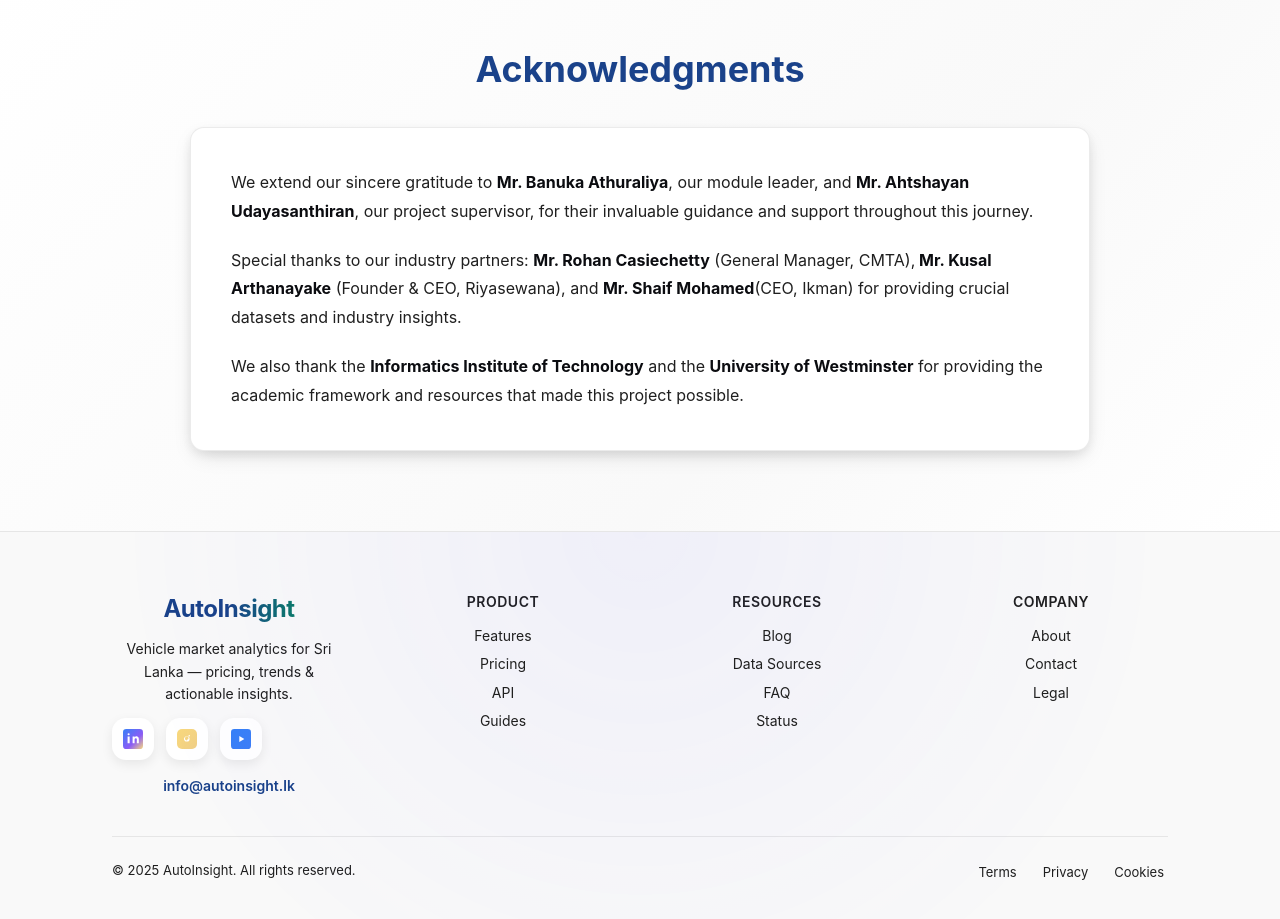
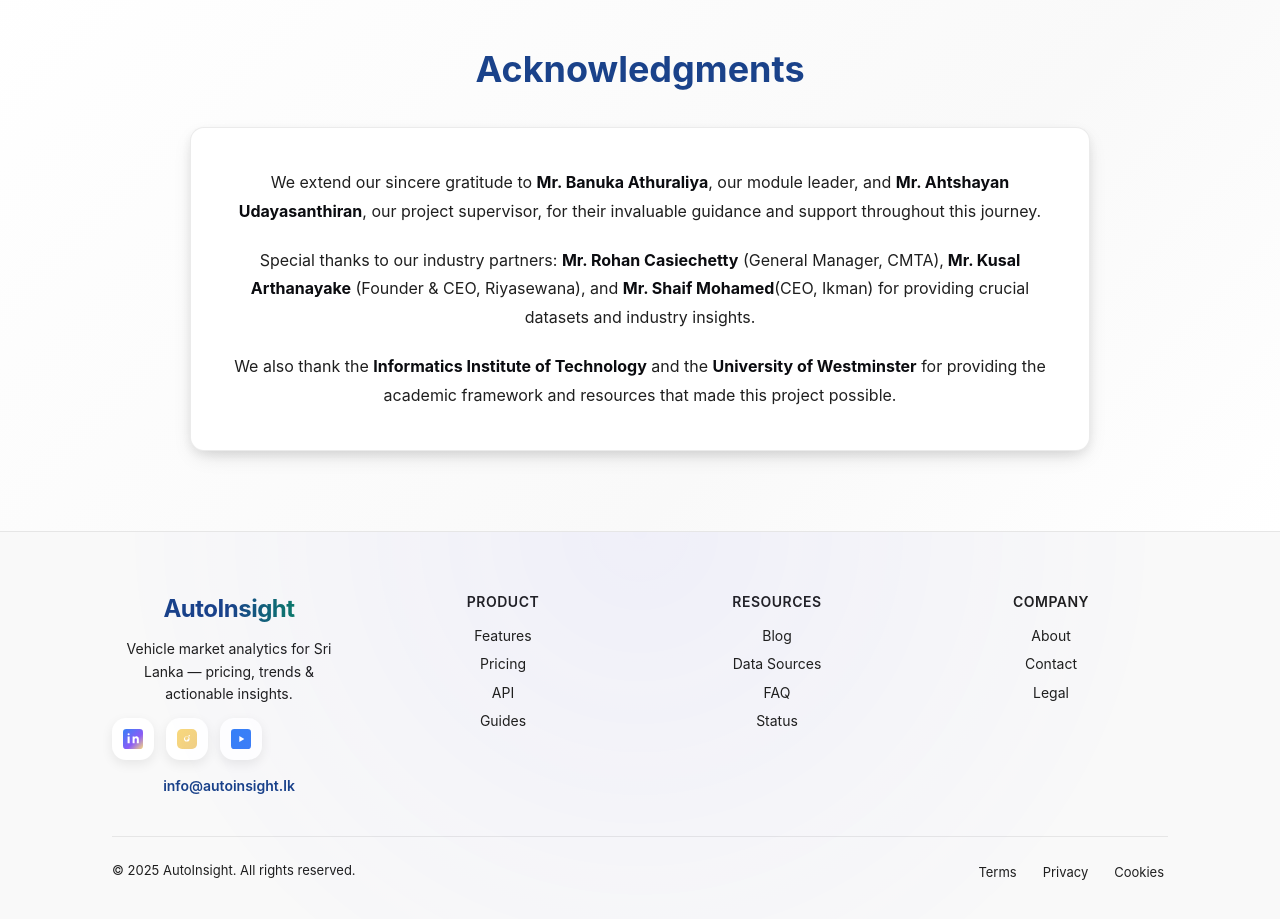
Before and after one commit to akila20040720/autoinsightcs70, a React (Vite) app in the folder cs70/: page /about in a window 1280 px wide. Shown: the part 4300-5219 px from the top of the page. Built offline with nearby package versions, Linux system fonts and the light colour scheme.

Commit message:
About Acknowledgment

```diff
--- a/cs70/src/pages/About.tsx
+++ b/cs70/src/pages/About.tsx
@@ -516,7 +516,7 @@ export default function About() {
             style={{
               padding: 40,
               color: '#0b0c10',
-              textAlign: 'left'
+              textAlign: 'center'
             }}
             initial={{ opacity: 0, y: 50, scale: 0.9 }}
             whileInView={{ opacity: 1, y: 0, scale: 1 }}
```
